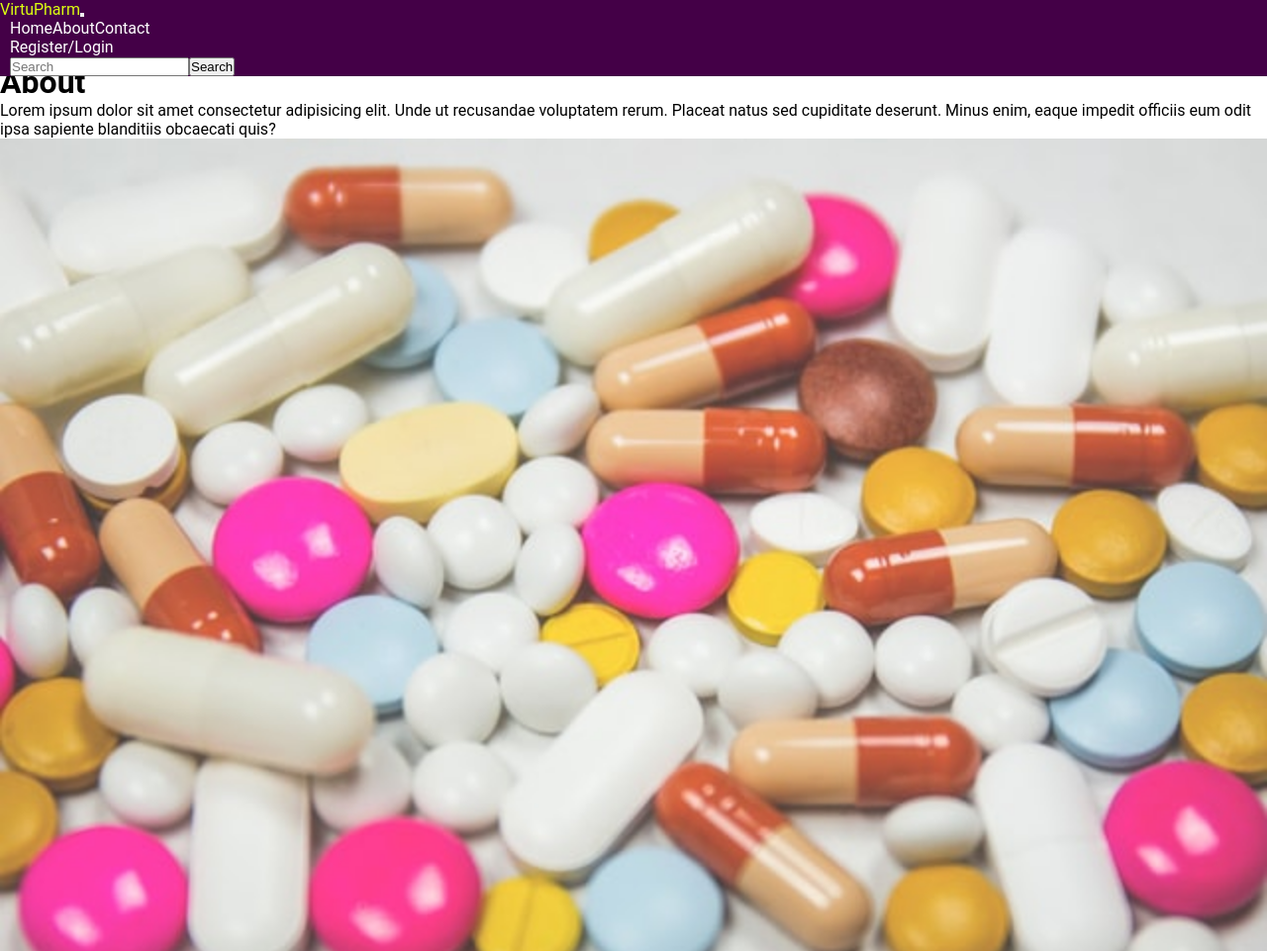
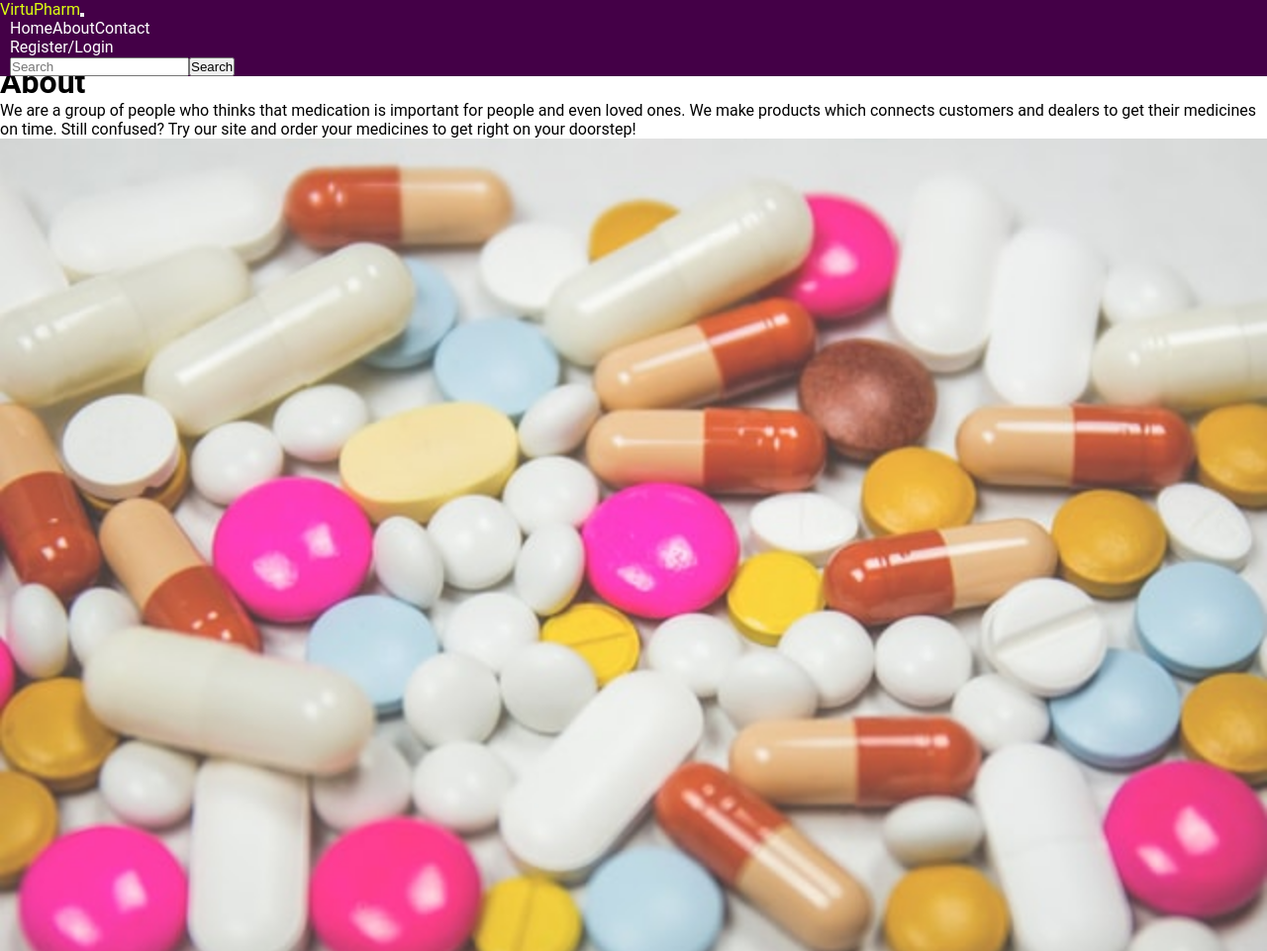
Before and after one commit to alphaX86/hack-me, a Gatsby site: page /about in a window 1280 px wide. Shown: the top 961 px of the page at 99% size. Built offline with nearby package versions, Linux system fonts and the light colour scheme; Gatsby itself is replaced by a stand-in of ours.

Commit message:
Change content

```diff
--- a/src/pages/about.js
+++ b/src/pages/about.js
@@ -28,10 +28,9 @@ const About = () => {
           <Col xs={12} sm={6} className="pt-5">
             <h1>About</h1>
             <p>
-              Lorem ipsum dolor sit amet consectetur adipisicing elit. Unde ut
-              recusandae voluptatem rerum. Placeat natus sed cupiditate
-              deserunt. Minus enim, eaque impedit officiis eum odit ipsa
-              sapiente blanditiis obcaecati quis?
+              We are a group of people who thinks that medication is important for people and even loved ones.
+              We make products which connects customers and dealers to get their medicines on time.
+              Still confused? Try our site and order your medicines to get right on your doorstep!
             </p>
           </Col>
           <Col xs={12} sm={6} className="pt-5">
```
